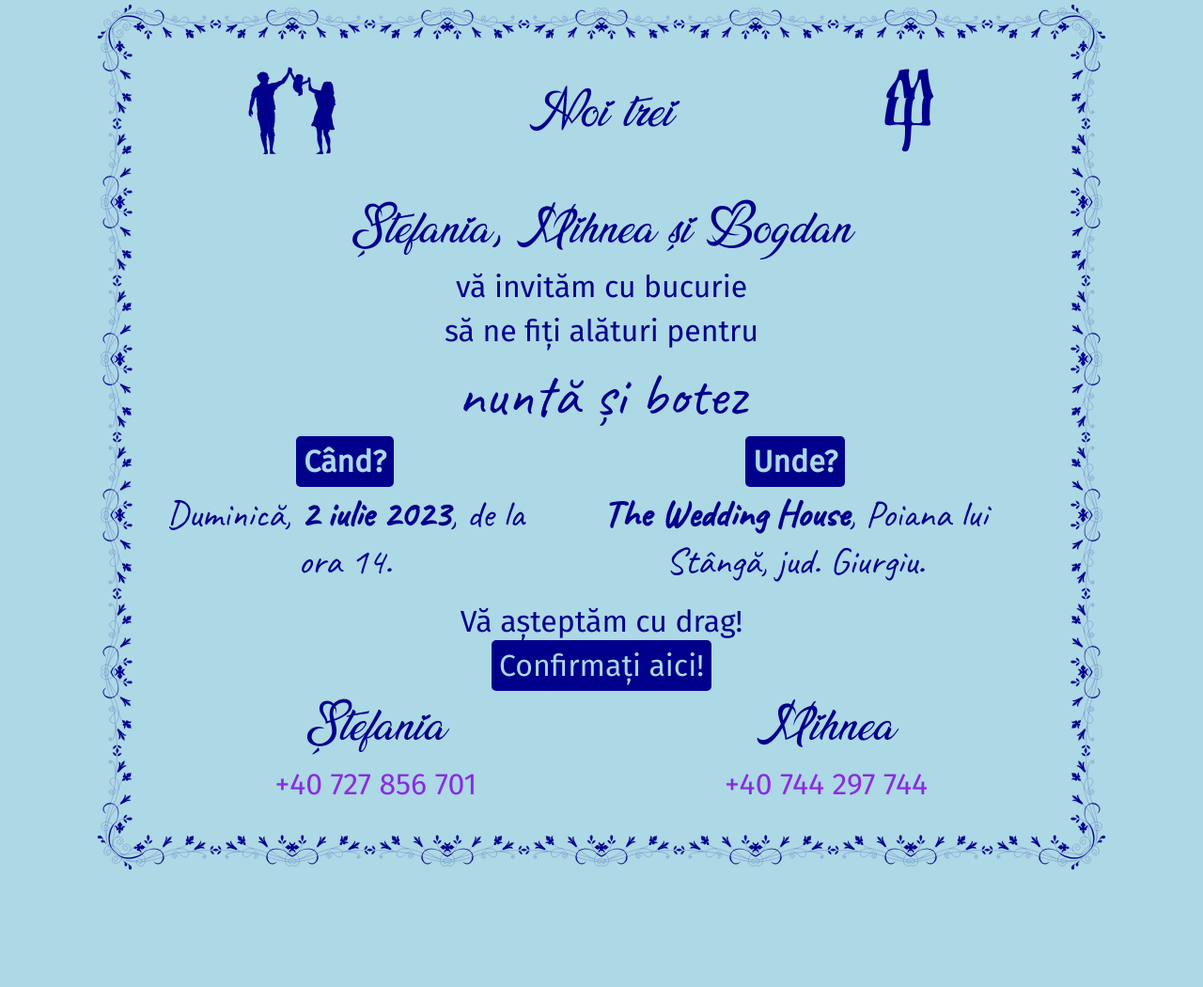
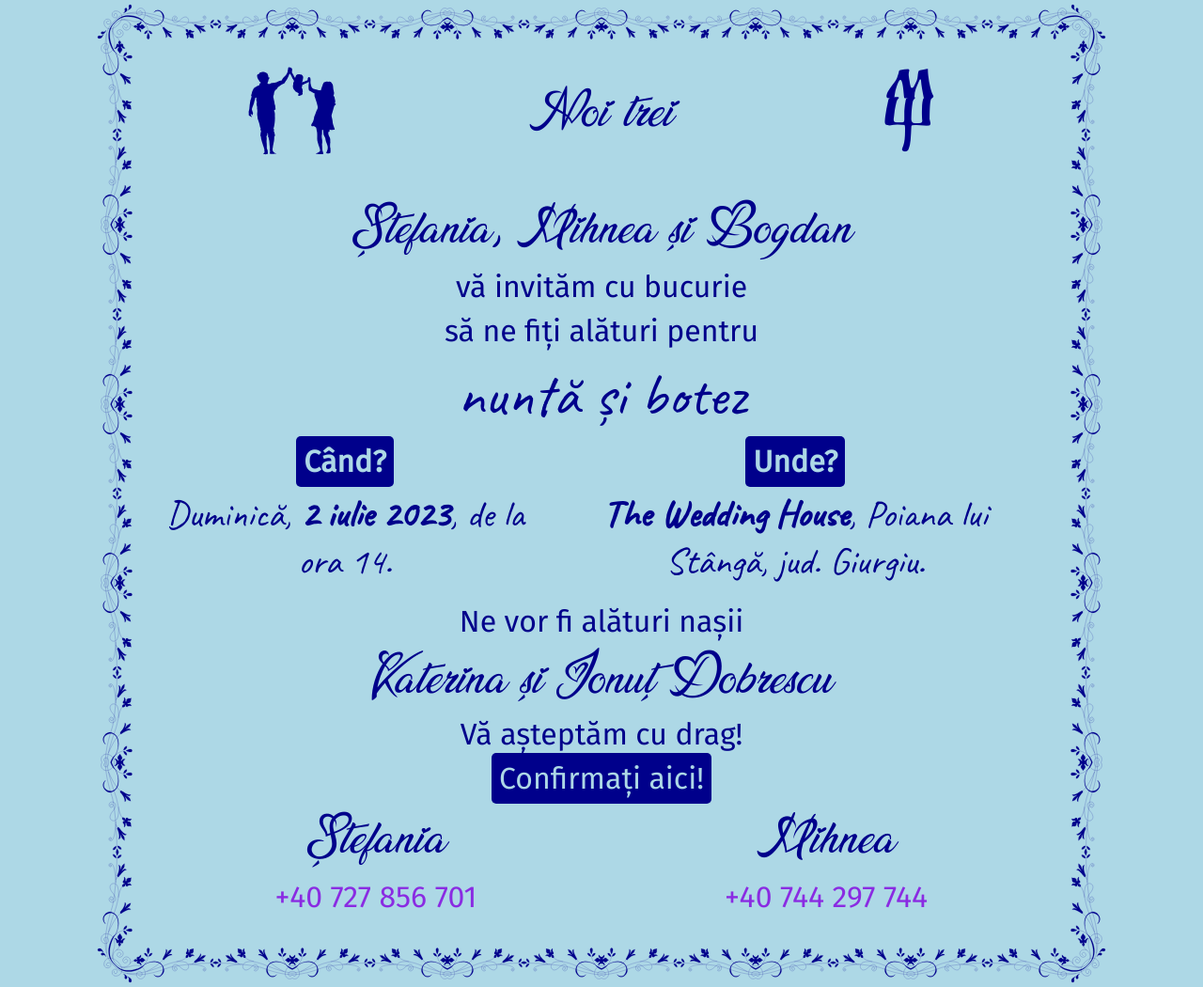
Before and after one commit to mihnea-mihai/noitrei, a Jekyll site: the page built from invitatie.md, in a window 1280 px wide. Shown: the whole page at 94% size. Built offline with Jekyll 4.4.1, drawn with Linux system fonts in a browser that asks for light colours; before the commit the page ends 930 px from its top, so only the background shows below that.

Commit message:
Add godparents

```diff
--- a/invitatie.md
+++ b/invitatie.md
@@ -15,6 +15,10 @@ să ne fiți alături pentru
 | --- | --- |
 | _Duminică, **2 iulie 2023**, de la ora 14._ | _**The Wedding House**, Poiana lui Stângă, jud. Giurgiu._ |
 
+Ne vor fi alături nașii
+
+<p class="lovely">Katerina și Ionuț Dobrescu</p>
+
 Vă așteptăm cu drag!
 
 [Confirmați aici!](https://docs.google.com/forms/d/e/1FAIpQLSe2G3fHizYtZrr8sp8zyXSqXelspJw1PXSAx-PvaghaEwTaxQ/viewform?usp=sf_link)
```
